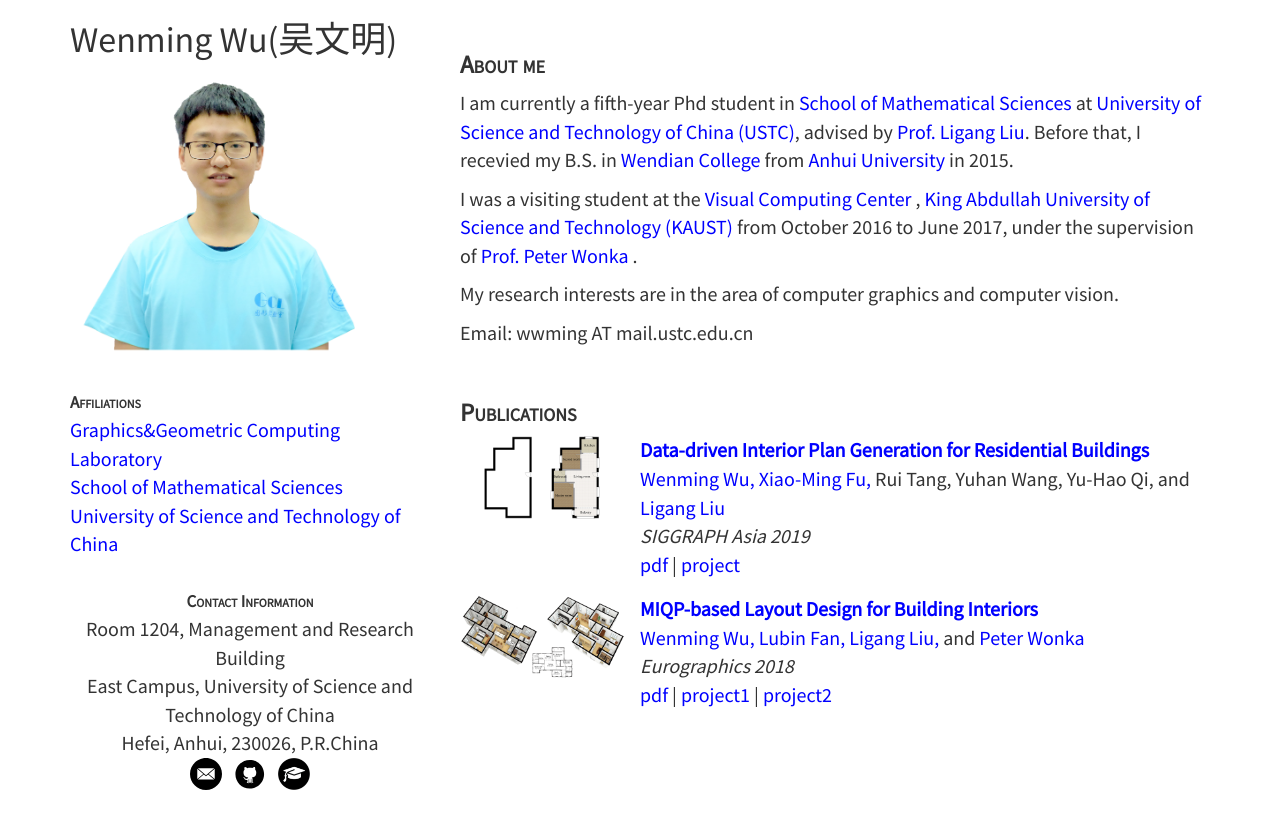
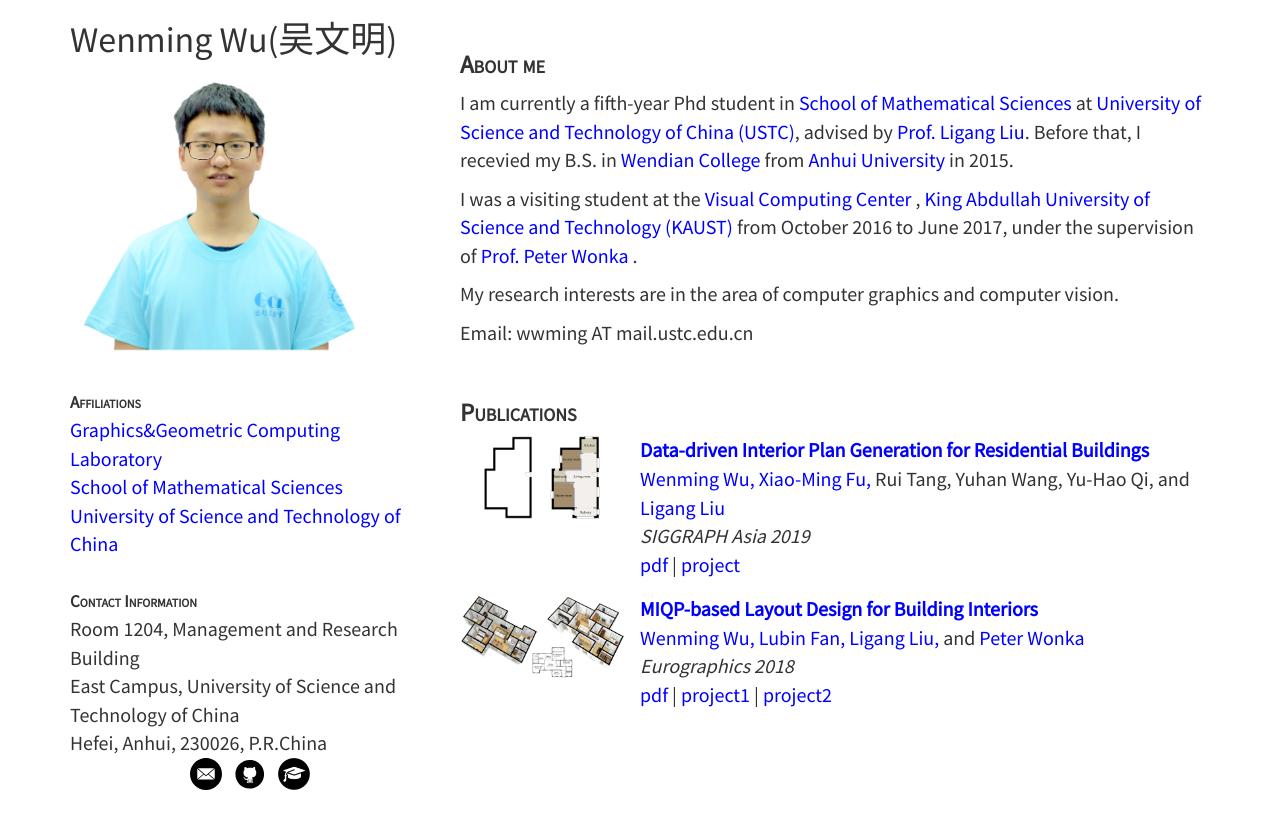
Before and after one commit to wutomwu/wutomwu.github.io, a Jekyll site: the page built from index.html, in a window 1280 px wide. Shown: the top 829 px of the page. Built offline with Jekyll 4.4.1, drawn with Linux system fonts in a browser that asks for light colours.

Commit message:
Update sidebar.html

```diff
--- a/_includes/sidebar.html
+++ b/_includes/sidebar.html
@@ -11,12 +11,12 @@
 	<div><a target='_blank' href='https://www.ustc.edu.cn'>University of Science and Technology of China</a></div>
 </div>
 
-<div align='center' class='sidebaritem' id='contactinfo'>
+<div class='sidebaritem' id='contactinfo'>
 	<div class='sidebarheader'>Contact Information</div>
 	<div>Room 1204, Management and Research Building</div>
 	<div>East Campus, University of Science and Technology of China</div>
 	<div>Hefei, Anhui, 230026, P.R.China</div>
-	<div>
+	<div align='center'>
 		<a href='mailto:wwming@mail.ustc.edu.cn' style='text-decoration:none'>
 		  <img src='/img/icons/email.svg' type='image/svg+xml'
 		       width=32px style='vertical-align:middle'>
```
